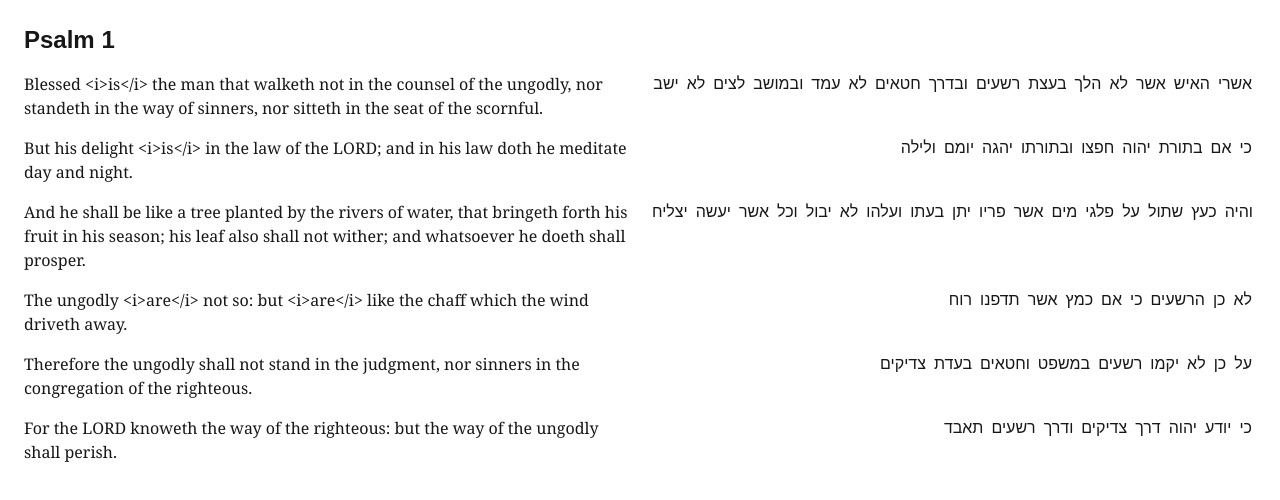
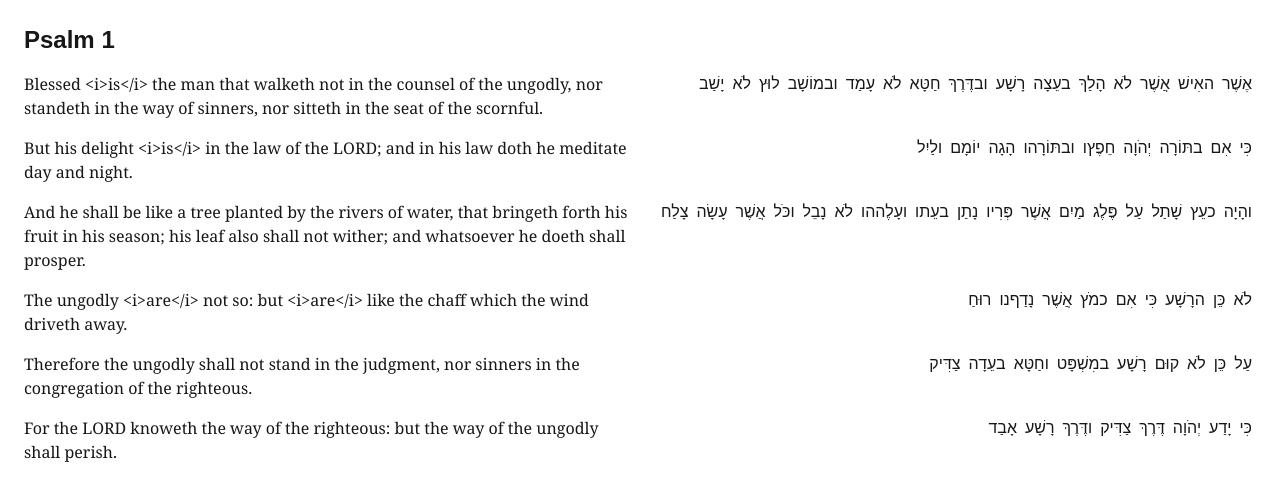
Before and after one commit to Rikartt/Interlinear-Book-Of-Psalms-Viewer, a Next.js app in the folder Website/psalms-interlinear/: page /psalm/1 in a window 1280 px wide. Shown: the top 500 px of the page. Built offline with nearby package versions, Linux system fonts and the light colour scheme.

Commit message:
added nikkud support on the front-end and improved readability of the hover text

```diff
--- a/Website/psalms-interlinear/src/pages/psalm/[id].js
+++ b/Website/psalms-interlinear/src/pages/psalm/[id].js
@@ -6,6 +6,13 @@ import { useRouter } from 'next/router';
     //if ({word.lemma[idx]} == null) return;
   //});
 //}
+function addNikkud(wordObj) {
+  return wordObj.word.map((w, idx) => {
+    if (wordObj.lemma[idx] == null) return w;
+    // Apply nikkud logic here — e.g., append some symbol
+    return wordObj.lemma[idx]; // Or whatever transformation you want
+  });
+}
 function decodeMorph(tag) {
   const pos = {
     N: "Noun",
@@ -74,11 +81,18 @@ export default function PsalmPage() {
           <div className="text-right font-hebrew">
             {v.hebrew.map((wordObj, i) => (
               <span key={i} className="group relative mx-1 hover:underline cursor-help">
-                {wordObj.word.join("")}
-                <span className="absolute bottom-full mb-1 hidden group-hover:block bg-white text-black text-xs px-2 py-1 rounded shadow-lg z-10 whitespace-nowrap">
+                {addNikkud(wordObj).join("")}
+                <span className="absolute top-full mb-1 hidden group-hover:block bg-white text-black text-xs px-3 py-2 rounded shadow-lg z-10 w-max max-w-xs whitespace-normal text-left space-y-1 leading-snug">
                   {wordObj.word.map((w, idx) => (
                     <div key={idx} className="text wrap">
-                      <b>{wordObj.lemma[idx]} {w}</b> — {wordObj.strong[idx]} • {decodeMorph(wordObj.morph[idx])} • {wordObj.xlit[idx]} • {wordObj.pron[idx]} • {wordObj.derivation[idx]} • {wordObj.strongs_def[idx]} • {wordObj.gloss[idx]}
+                      <b>{addNikkud(wordObj)}</b> —
+                        <div>• {wordObj.strong[idx]}</div>
+                        <div>• {decodeMorph(wordObj.morph[idx])}</div>
+                        <div>• {wordObj.xlit[idx]}</div>
+                        <div>• {wordObj.pron[idx]}</div>
+                        <div>• {wordObj.derivation[idx]}</div>
+                        <div>• {wordObj.strongs_def[idx]}</div>
+                        <div>• {wordObj.gloss[idx]}</div>
                     </div>
                   ))}
                 </span>
```
Also changed, not shown: 1 other file (tests, documents, lock files or other folders).
